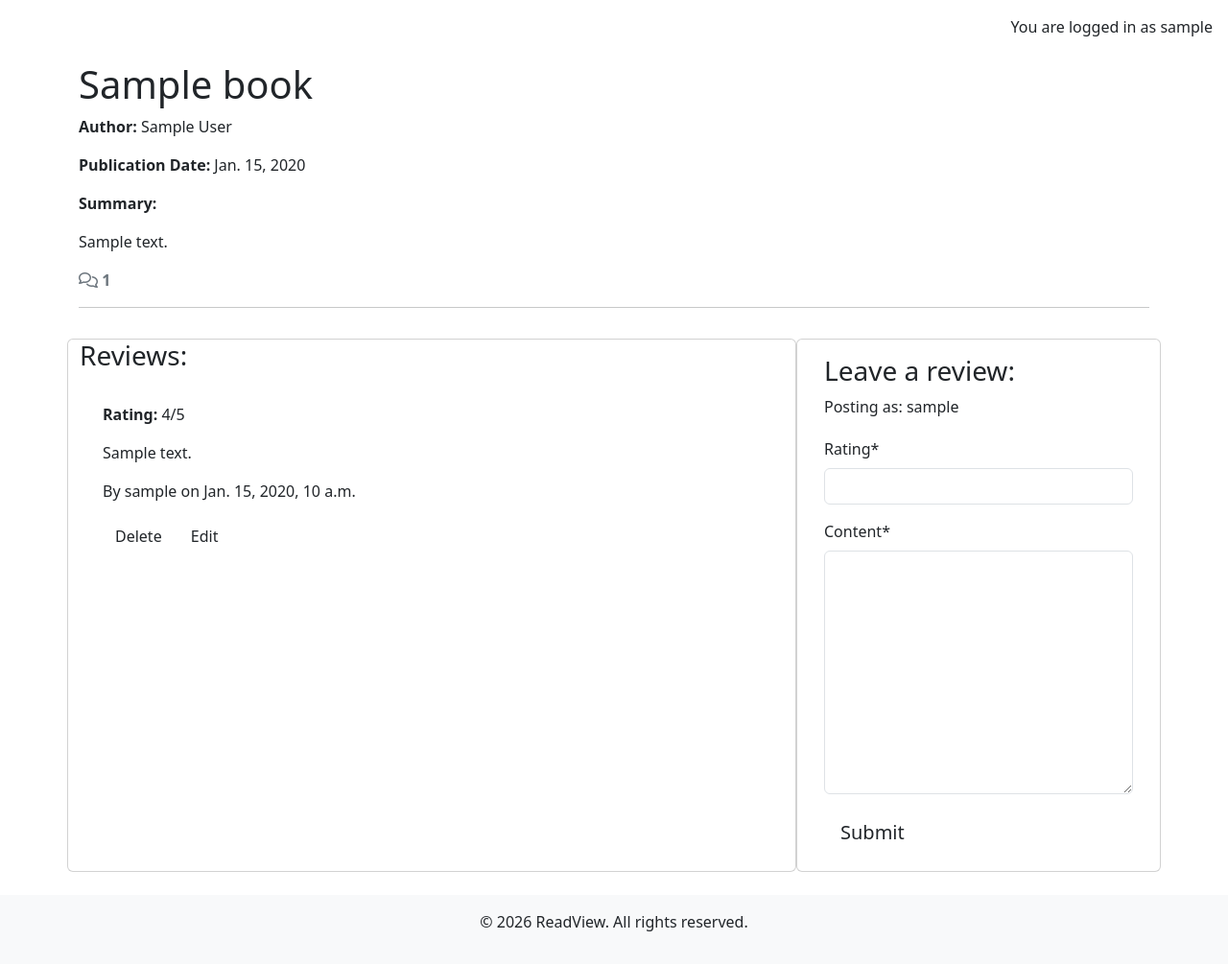
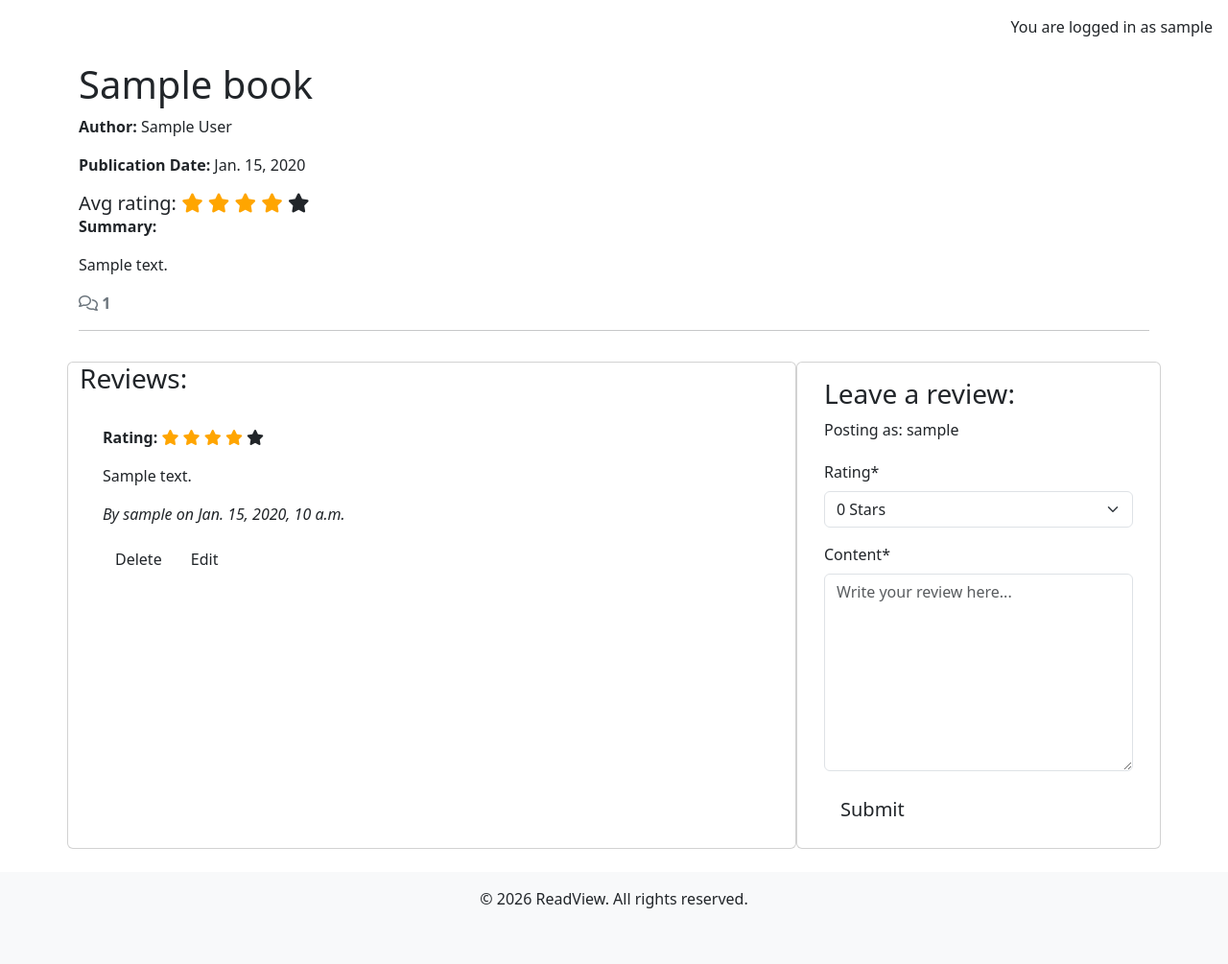
Before and after one commit to hamza-m1/readview, a Django app: a page that uses books/templates/books/book_detail.html in a window 1280 px wide. Shown: the part 56-1061 px from the top of the page at 96% size. After the commit the page ends 1003 px from the top, so only its background shows below. Run offline with Django 4.2, Linux system fonts and the light colour scheme; a user stored in the database is signed in; tables that the repository leaves empty hold one stand-in row (values such as "Sample post"); some libraries are stand-ins or nearby versions.

Commit message:
Add avg rating feature + update review form

```diff
--- a/books/forms.py
+++ b/books/forms.py
@@ -7,7 +7,8 @@ class ReviewForm(forms.ModelForm):
         model = Review
         fields = ['rating', 'content']
         widgets = {
-            'rating': forms.NumberInput(attrs={'min': 1, 'max': 5}),
+            'content': forms.Textarea(attrs={'rows': 8, 'placeholder': 'Write your review here...'}),
+            'rating': forms.Select(choices=[(i, f"{i} Stars") for i in range(6)]),
         }
 
 
--- a/books/models.py
+++ b/books/models.py
@@ -32,6 +32,12 @@ class Book(models.Model):
             self.slug = base_slug
         super().save(*args, **kwargs)
 
+    def average_rating(self):
+        approved_reviews = self.reviews.filter(approved=True)
+        if approved_reviews.exists():
+            return approved_reviews.aggregate(models.Avg('rating'))['rating__avg']
+        return None
+
 
 class Genre(models.Model):
     name = models.CharField(max_length=50, unique=True)
--- a/books/templates/books/book_detail.html
+++ b/books/templates/books/book_detail.html
@@ -10,6 +10,13 @@
         <h1>{{ book.title }}</h1>
         <p><strong>Author:</strong> {{ book.author }}</p>
         <p><strong>Publication Date:</strong> {{ book.publication_date }}</p>
+        <h5 class="card-title">Avg rating:
+            <span class="fa fa-star {% if average_rating > 0 %} checked {% endif %}"></span>
+            <span class="fa fa-star {% if average_rating > 1 %} checked {% endif %}"></span>
+            <span class="fa fa-star {% if average_rating > 2 %} checked {% endif %}"></span>
+            <span class="fa fa-star {% if average_rating > 3 %} checked {% endif %}"></span>
+            <span class="fa fa-star {% if average_rating > 4 %} checked {% endif %}"></span>
+        </h5>
         <p><strong>Summary:</strong></p>
         <p>{{ book.summary | safe }}</p>
     </div>
@@ -34,12 +41,18 @@
           {% if not review.approved and review.reviewer == user %}
           faded{% elif not review.approved %} d-none{% endif %}">
                     <div id="reviewRating{{ review.id }}" rating="{{ review.rating }}" class="mb-2">
-                        <p><strong>Rating:</strong> {{ review.rating }}/5</p>
+                        <p><strong>Rating:</strong>
+                            <span class="fa fa-star {% if review.rating > 0 %} checked {% endif %}"></span>
+                            <span class="fa fa-star {% if review.rating > 1 %} checked {% endif %}"></span>
+                            <span class="fa fa-star {% if review.rating > 2 %} checked {% endif %}"></span>
+                            <span class="fa fa-star {% if review.rating > 3 %} checked {% endif %}"></span>
+                            <span class="fa fa-star {% if review.rating > 4 %} checked {% endif %}"></span>
+                        </p>
                     </div>
                     <div id="reviewContent{{ review.id }}">
                         {{ review.content | linebreaks }}
                     </div>
-                    <p class="font-weight-bold">
+                    <p class="font-weight-bold fst-italic">
                         By {{ review.reviewer }} on
                         <span class="font-weight-normal">
                             {{ review.posted_on }}
@@ -95,8 +108,7 @@
             </div>
             <div class="modal-footer">
                 <button type="button" class="btn btn-secondary" data-bs-dismiss="modal">Close</button>
-                <a id="deleteConfirm" href="#" class="btn
-          btn-danger">Delete</a>
+                <a id="deleteConfirm" href="#" class="btn btn-danger">Delete</a>
             </div>
         </div>
     </div>
--- a/books/views.py
+++ b/books/views.py
@@ -36,6 +36,10 @@ def book_list(request):
     paginator = Paginator(books, 6)  # Show 6 books per page
     page_number = request.GET.get("page")
     page_obj = paginator.get_page(page_number)
+
+    for book in page_obj:
+        book.average_rating = book.average_rating()
+
 
     context = {
         'books': books,
@@ -79,11 +83,14 @@ def book_detail(request, slug):
                 )
     review_form = ReviewForm()
 
+    average_rating = book.average_rating()
+
     context = {
         'book': book,
         'reviews': reviews,
         'reviews_count': reviews_count,
         'review_form': review_form,
+        'average_rating': average_rating,
     }
     return render(request, 'books/book_detail.html', context)
 
--- a/static/css/styles.css
+++ b/static/css/styles.css
@@ -1,3 +1,7 @@
 .faded {
   color: rgb(177, 177, 177);
 }
+
+.checked {
+  color: orange;
+}
```
Also changed, not shown: books/templates/books/index.html (+7 -1 lines), 1 other file.
